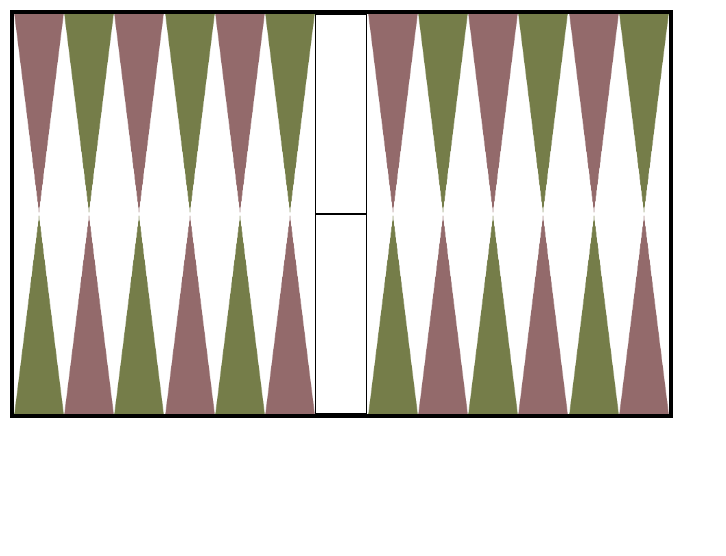
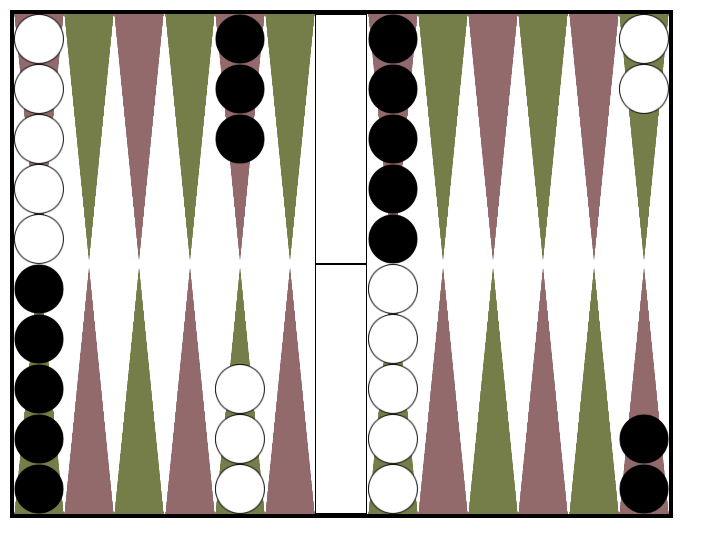
Before and after one commit to KJeffree/backgammon_react, a React (Create React App) app: page / in a window 1280 px wide. Shown: the top 556 px of the page, without its empty margins (0-726 px from the left). Built offline with nearby package versions, Linux system fonts and the light colour scheme.

Commit message:
checkers appear in correct positions

```diff
--- /dev/null
+++ b/src/components/Checker.js
@@ -0,0 +1,19 @@
+import React from 'react'
+
+const Checker = (props) => {
+    let image = null;
+    if (props.color == 1)
+    {
+        image = <img className="checker" src={`black.png`} alt="checker"></img>
+    } else {
+        image = <img className="checker" src={`white.png`} alt="checker"></img>
+    }
+    return (
+        <div className={`${props.name}`}>
+            {image}
+        </div>
+    )
+
+}
+
+export default Checker;
--- a/src/components/GameGrid.js
+++ b/src/components/GameGrid.js
@@ -6,17 +6,17 @@ const GameGrid = (props) => {
 
     const pointNodes = props.points.map((point, index) => {
         let name = null
-        if (index <= 11 && index % 2 == 0)
+        if (index <= 11 && index % 2 === 0)
         {
             name = "triangle1"
-        } else if (index <= 11 && index % 2 != 0) {
+        } else if (index <= 11 && index % 2 !== 0) {
             name = "triangle2"
-        } else if (index > 11 && index %2 == 0) {
+        } else if (index > 11 && index %2 === 0) {
             name = "triangle3"
         } else {
             name = "triangle4"
         }
-        return <Point key={index} name={`item${index}`} triangle={name} position={index} />
+        return <Point player={props.player} key={index} color={point.color} counterNumber={point.number} pointNumber={index} name={`item${index}`} triangle={name} position={index} />
     })
     return (
         <div className="gameGrid">
--- a/src/components/Point.js
+++ b/src/components/Point.js
@@ -1,8 +1,21 @@
 import React from 'react'
+import Checker from './Checker'
 
 const Point = (props) => {
+    let checkerNodes = [];
+    for(let i = 0; i < props.counterNumber; i++) {
+        if (props.triangle === "triangle1" || props.triangle === "triangle2") {
+            checkerNodes.push(<Checker player={props.player} pointNumber={props.pointNumber} key={i} name={`checker${5 - 1 - i}`} color={props.color}></Checker>)
+        } else {
+            checkerNodes.push(<Checker pointNumber={props.pointNumber} key={i} name={`checker${i}`} color={props.color}></Checker>)
+        }
+
+    }
     return (
-        <img className={`${props.name} point`} src={`${props.triangle}.png`} alt="point" />
+        <div className={`${props.name} point`}>
+            <img className={`point`} src={`${props.triangle}.png`} alt="point" />
+            {checkerNodes}
+        </div>
     )
 }
 
--- a/src/containers/GameContainer.js
+++ b/src/containers/GameContainer.js
@@ -33,13 +33,15 @@ class GameContainer extends React.Component {
             ],
             bar: [0, 0],
             player: 1,
-            dice: {1: 0, 2: 0}
+            dice: {1: 1, 2: 1}
         }
     }
 
+
+
     render() {
         return (
-            <GameGrid points={this.state.points}/>
+            <GameGrid player={this.state.player} bar={this.state.bar} dice={this.state.dice} points={this.state.points}/>
         )
     }
 
--- a/src/index.css
+++ b/src/index.css
@@ -12,13 +12,65 @@ code {
     monospace;
 }
 
-img.point {
-  height: 200px;
+.checker {
+  height: 50px;
   width: 50px;
 }
 
+img.point {
+  height: 250px;
+  width: 50px;
+  grid-row-start: 1;
+  grid-row-end: 2;
+  grid-column-start: 1;
+  grid-column-end: 2;
+}
+
+div.point {
+  display: grid;
+  grid-column: 50px;
+  grid-template-rows: repeat(5, 50px);
+  max-height: 250px;
+  min-height: 250px;
+}
+
+.checker0 {
+  grid-row-start: 1;
+  grid-row-end: 2;
+  grid-column-start: 1;
+  grid-column-end: 2;
+}
+
+.checker1 {
+  grid-row-start: 2;
+  grid-row-end: 3;
+  grid-column-start: 1;
+  grid-column-end: 2;
+}
+
+.checker2 {
+  grid-row-start: 3;
+  grid-row-end: 4;
+  grid-column-start: 1;
+  grid-column-end: 2;
+}
+
+.checker3 {
+  grid-row-start: 4;
+  grid-row-end: 5;
+  grid-column-start: 1;
+  grid-column-end: 2;
+}
+
+.checker4 {
+  grid-row-start: 5;
+  grid-row-end: 6;
+  grid-column-start: 1;
+  grid-column-end: 2;
+}
+
 .bar {
-  height: 198px;
+  height: 248px;
   width: 50px;
   border: 1px solid black;
 }
@@ -29,8 +81,8 @@ img.point {
   display: grid;
   grid-column: repeat(13, 50px);
   grid-row: 1fr, 1fr;
-  min-height: 400px;
-  max-height: 300px;
+  min-height: 500px;
+  max-height: 500px;
   min-width: 655px;
   max-width: 655px;
 }
```
Also changed, not shown: public/white.png.
